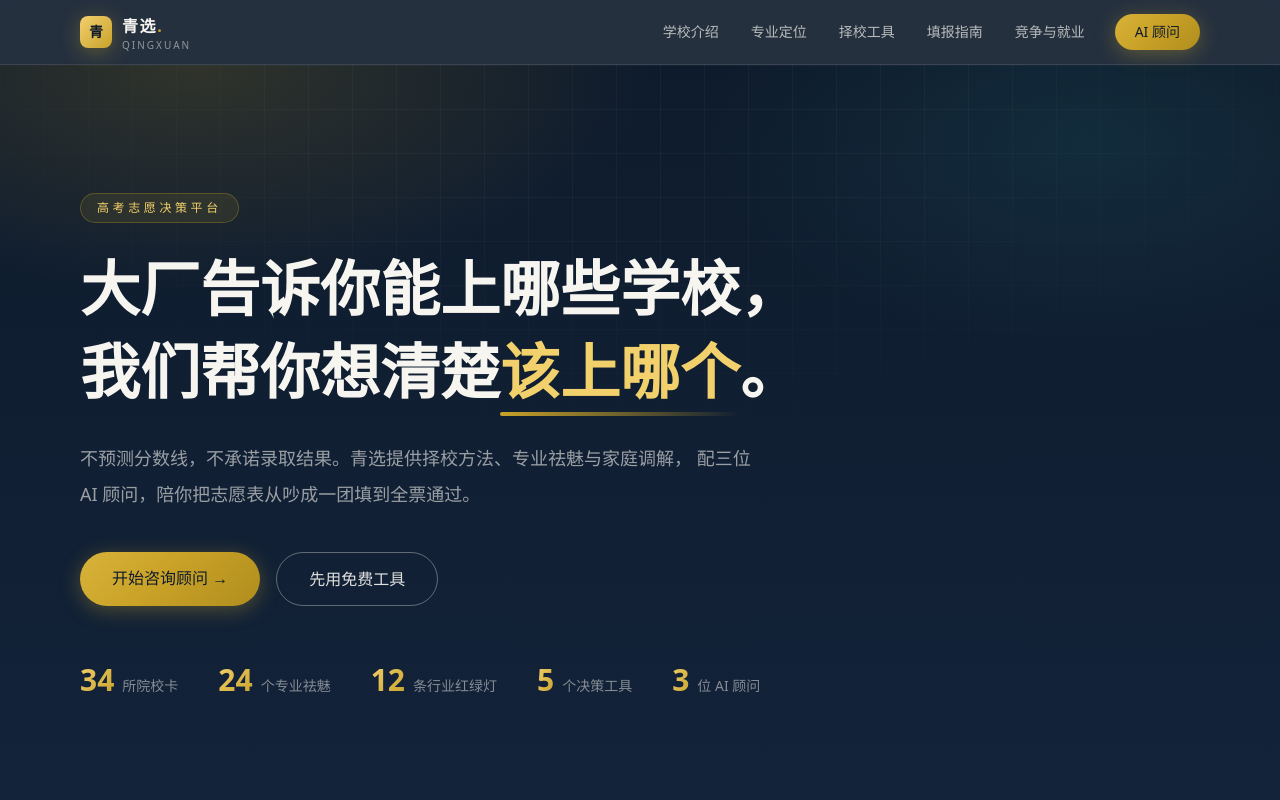
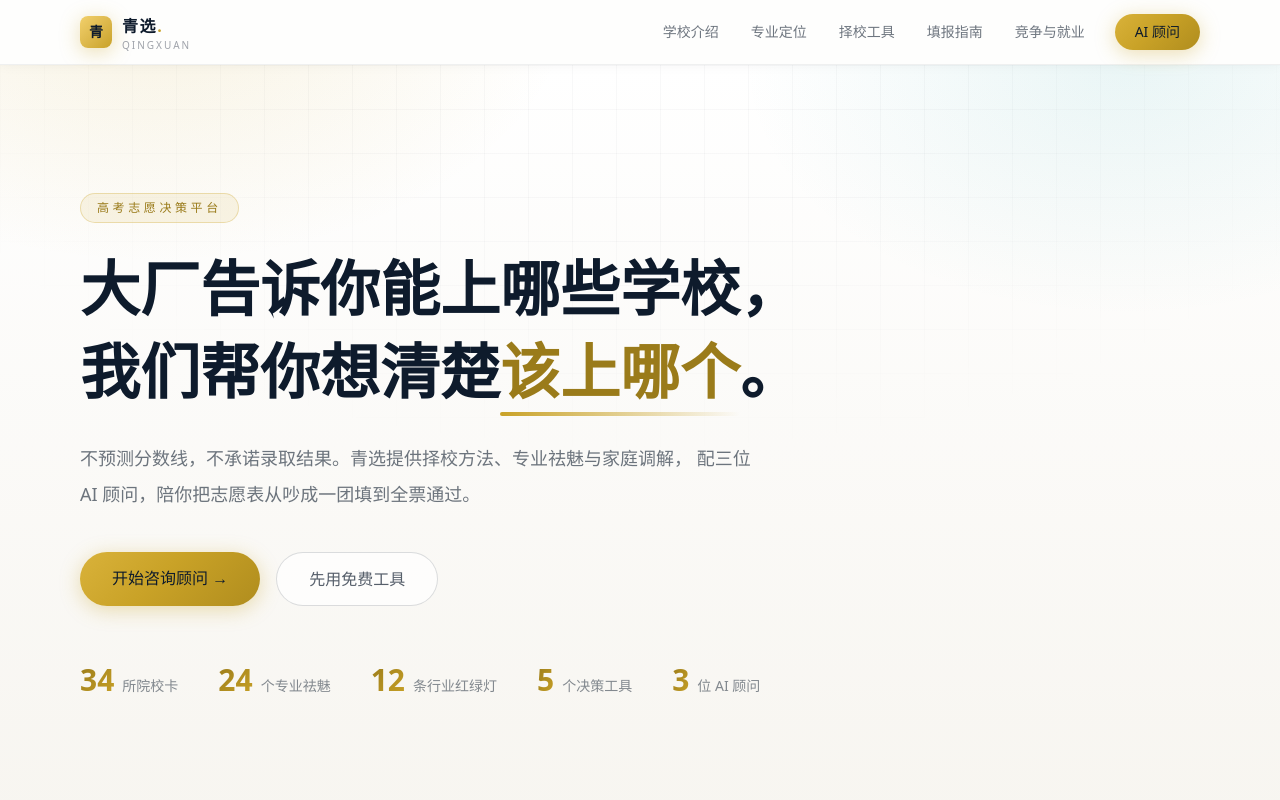
Before and after one commit to yuwangjuan1/qingxuan, a Next.js app: page / in a window 1280 px wide. Shown: the top 800 px of the page. Built offline with nearby package versions, Linux system fonts and the light colour scheme.

Commit message:
style: 全站转浅色系统一基调浅色毛玻璃导航/浅色光晕hero与横幅，深色仅保留页脚与点缀卡

```diff
--- a/app/globals.css
+++ b/app/globals.css
@@ -96,7 +96,38 @@ body {
   border-color: rgba(201, 162, 39, 0.35);
 }
 
-/* hero 深底：径向光晕 + 细网格 */
+/* 页面横幅：浅色光晕卡 */
+.page-banner {
+  background:
+    radial-gradient(ellipse 60% 90% at 15% 0%, rgba(201, 162, 39, 0.10), transparent 55%),
+    radial-gradient(ellipse 50% 80% at 90% 10%, rgba(46, 163, 166, 0.08), transparent 55%),
+    #FFFFFF;
+  border: 1px solid rgba(14, 27, 44, 0.06);
+  box-shadow: var(--shadow-card);
+}
+
+/* hero 浅底：金色/青碧光晕 + 渐隐细网格 */
+.hero-light {
+  background:
+    radial-gradient(ellipse 55% 60% at 12% -10%, rgba(201, 162, 39, 0.14), transparent 60%),
+    radial-gradient(ellipse 50% 55% at 88% 0%, rgba(46, 163, 166, 0.10), transparent 60%),
+    linear-gradient(180deg, #FFFFFF 0%, #F7F5F0 100%);
+  position: relative;
+  overflow: hidden;
+}
+.hero-light::before {
+  content: "";
+  position: absolute;
+  inset: 0;
+  background-image:
+    linear-gradient(rgba(14, 27, 44, 0.028) 1px, transparent 1px),
+    linear-gradient(90deg, rgba(14, 27, 44, 0.028) 1px, transparent 1px);
+  background-size: 44px 44px;
+  mask-image: radial-gradient(ellipse 80% 70% at 50% 0%, black 30%, transparent 75%);
+  pointer-events: none;
+}
+
+/* 深色点缀卡（首页理念/详情页引流条/页脚锚定用） */
 .hero-dark {
   background:
     radial-gradient(ellipse 60% 50% at 15% 0%, rgba(201, 162, 39, 0.18), transparent 60%),
@@ -126,13 +157,6 @@ body {
   background: linear-gradient(90deg, var(--color-gold), var(--color-gold-light));
 }
 
-/* 详情页顶部横幅 */
-.page-banner {
-  background:
-    radial-gradient(ellipse 70% 90% at 20% 0%, rgba(201, 162, 39, 0.14), transparent 55%),
-    linear-gradient(160deg, #0E1B2C 0%, #1C2E45 100%);
-}
-
 /* 输入框统一 */
 .field {
   background: #fff;
--- a/app/guide/page.tsx
+++ b/app/guide/page.tsx
@@ -27,9 +27,9 @@ export default function GuidePage() {
 
   return (
     <div className="max-w-4xl mx-auto px-4 py-14">
-      <div className="page-banner text-paper rounded-3xl px-8 py-10 md:px-12">
+      <div className="page-banner rounded-3xl px-8 py-10 md:px-12">
         <h1 className="text-3xl md:text-4xl font-bold">填报指南</h1>
-        <p className="mt-3 text-paper/60 max-w-2xl leading-relaxed text-sm md:text-base">
+        <p className="mt-3 text-ink/60 max-w-2xl leading-relaxed text-sm md:text-base">
           一站式知识底座：规则名词、经典坑位、时间线、高频疑问。填报前过一遍，少走九成弯路。
         </p>
       </div>
--- a/app/insights/page.tsx
+++ b/app/insights/page.tsx
@@ -9,9 +9,9 @@ const toneStyle: Record<string, string> = {
 export default function InsightsPage() {
   return (
     <div className="max-w-4xl mx-auto px-4 py-12">
-      <div className="page-banner text-paper rounded-3xl px-8 py-10 md:px-12">
+      <div className="page-banner rounded-3xl px-8 py-10 md:px-12">
         <h1 className="text-3xl md:text-4xl font-bold">竞争与就业</h1>
-        <p className="mt-3 text-paper/60 max-w-2xl leading-relaxed text-sm md:text-base">
+        <p className="mt-3 text-ink/60 max-w-2xl leading-relaxed text-sm md:text-base">
           {INSIGHTS.length} 条行业红绿灯：定性判断，来源公开可查。绿灯不是躺赢，红灯也不是劝退，是帮你把预期校准到真实水位。
         </p>
       </div>
--- a/app/layout.tsx
+++ b/app/layout.tsx
@@ -30,7 +30,7 @@ export default function RootLayout({ children }: { children: React.ReactNode })
   return (
     <html lang="zh-CN">
       <body className="min-h-screen flex flex-col">
-        <header className="sticky top-0 z-50 bg-ink/90 backdrop-blur-md text-paper border-b border-white/10">
+        <header className="sticky top-0 z-50 bg-white/85 backdrop-blur-lg text-ink border-b border-ink/[0.06] shadow-[0_1px_12px_rgba(14,27,44,0.04)]">
           <div className="max-w-6xl mx-auto px-4 h-16 flex items-center justify-between">
             <Link href="/" className="flex items-center gap-2.5 group">
               <span className="w-8 h-8 rounded-lg bg-gradient-to-br from-gold-light to-gold text-ink font-bold flex items-center justify-center text-sm shadow-gold">
@@ -40,7 +40,7 @@ export default function RootLayout({ children }: { children: React.ReactNode })
                 <span className="font-bold tracking-widest text-base">
                   青选<span className="text-gold">.</span>
                 </span>
-                <span className="text-[10px] tracking-[0.2em] opacity-50 mt-0.5">QINGXUAN</span>
+                <span className="text-[10px] tracking-[0.2em] text-ink/40 mt-0.5">QINGXUAN</span>
               </span>
             </Link>
             <nav className="hidden md:flex items-center gap-1 text-sm">
@@ -48,7 +48,7 @@ export default function RootLayout({ children }: { children: React.ReactNode })
                 <Link
                   key={n.href}
                   href={n.href}
-                  className="px-3.5 py-2 rounded-full text-paper/70 hover:text-gold-light hover:bg-white/5 transition-colors"
+                  className="px-3.5 py-2 rounded-full text-ink/60 hover:text-gold-dark hover:bg-gold/[0.07] transition-colors"
                 >
                   {n.label}
                 </Link>
--- a/app/majors/page.tsx
+++ b/app/majors/page.tsx
@@ -29,9 +29,9 @@ export default function MajorsPage() {
 
   return (
     <div className="max-w-6xl mx-auto px-4 py-14">
-      <div className="page-banner text-paper rounded-3xl px-8 py-10 md:px-12">
+      <div className="page-banner rounded-3xl px-8 py-10 md:px-12">
         <h1 className="text-3xl md:text-4xl font-bold">专业定位</h1>
-        <p className="mt-3 text-paper/60 max-w-2xl leading-relaxed text-sm md:text-base">
+        <p className="mt-3 text-ink/60 max-w-2xl leading-relaxed text-sm md:text-base">
           {ALL_MAJORS.length} 个专业讲清四件事：学什么、四个出口、适合谁、坑在哪。已收录 {trapCount} 个名称陷阱专业，报前先祛魅。
         </p>
       </div>
--- a/app/page.tsx
+++ b/app/page.tsx
@@ -51,22 +51,22 @@ export default function Home() {
   return (
     <div>
       {/* Hero */}
-      <section className="hero-dark text-paper">
+      <section className="hero-light">
         <div className="relative max-w-6xl mx-auto px-4 py-24 md:py-32">
-          <p className="inline-flex items-center gap-2 text-gold-light text-xs tracking-[0.3em] mb-6 border border-gold/30 bg-gold/10 rounded-full px-4 py-1.5">
+          <p className="inline-flex items-center gap-2 text-gold-dark text-xs tracking-[0.3em] mb-6 border border-gold/30 bg-gold/10 rounded-full px-4 py-1.5">
             高考志愿决策平台
           </p>
           <h1 className="text-4xl md:text-6xl font-bold leading-tight md:leading-snug max-w-3xl">
             大厂告诉你能上哪些学校，
             <br />
             我们帮你想清楚
-            <span className="relative inline-block text-gold-light">
+            <span className="relative inline-block text-gold-dark">
               该上哪个
               <span className="absolute left-0 -bottom-1 w-full h-1 bg-gradient-to-r from-gold to-transparent rounded-full" />
             </span>
             。
           </h1>
-          <p className="mt-7 text-paper/60 max-w-2xl leading-loose text-base md:text-lg">
+          <p className="mt-7 text-ink/60 max-w-2xl leading-loose text-base md:text-lg">
             不预测分数线，不承诺录取结果。青选提供择校方法、专业祛魅与家庭调解，
             配三位 AI 顾问，陪你把志愿表从吵成一团填到全票通过。
           </p>
@@ -79,7 +79,7 @@ export default function Home() {
             </Link>
             <Link
               href="/tools"
-              className="btn-ghost px-8 py-3.5 rounded-full text-paper/90"
+              className="px-8 py-3.5 rounded-full border border-ink/15 bg-white/70 text-ink/70 hover:border-gold hover:text-gold-dark transition-colors"
             >
               先用免费工具
             </Link>
@@ -87,10 +87,10 @@ export default function Home() {
           <div className="mt-14 flex gap-x-10 gap-y-4 flex-wrap">
             {stats.map((s) => (
               <div key={s.label} className="flex items-baseline gap-2">
-                <span className="text-3xl font-bold bg-gradient-to-br from-gold-light to-gold bg-clip-text text-transparent">
+                <span className="text-3xl font-bold bg-gradient-to-br from-gold-dark to-gold bg-clip-text text-transparent">
                   {s.num}
                 </span>
-                <span className="text-sm text-paper/50">{s.label}</span>
+                <span className="text-sm text-ink/50">{s.label}</span>
               </div>
             ))}
           </div>
--- a/app/schools/page.tsx
+++ b/app/schools/page.tsx
@@ -30,9 +30,9 @@ export default function SchoolsPage() {
 
   return (
     <div className="max-w-6xl mx-auto px-4 py-14">
-      <div className="page-banner text-paper rounded-3xl px-8 py-10 md:px-12">
+      <div className="page-banner rounded-3xl px-8 py-10 md:px-12">
         <h1 className="text-3xl md:text-4xl font-bold">学校介绍</h1>
-        <p className="mt-3 text-paper/60 max-w-2xl leading-relaxed text-sm md:text-base">
+        <p className="mt-3 text-ink/60 max-w-2xl leading-relaxed text-sm md:text-base">
           {ALL_SCHOOLS.length} 所结构化院校卡：实力在哪、政策如何、坑在哪。信息来自公开资料整理，报考前请核对当年招生章程。
         </p>
       </div>
--- a/app/tools/page.tsx
+++ b/app/tools/page.tsx
@@ -102,9 +102,9 @@ export default function ToolsPage() {
 
   return (
     <div className="max-w-4xl mx-auto px-4 py-14">
-      <div className="page-banner text-paper rounded-3xl px-8 py-10 md:px-12">
+      <div className="page-banner rounded-3xl px-8 py-10 md:px-12">
         <h1 className="text-3xl md:text-4xl font-bold">择校工具</h1>
-        <p className="mt-3 text-paper/60 max-w-2xl leading-relaxed text-sm md:text-base">
+        <p className="mt-3 text-ink/60 max-w-2xl leading-relaxed text-sm md:text-base">
           把方法论变成可勾选的动作。所有结果只在你本地浏览器里计算，不收集任何信息。
         </p>
       </div>
```
Also changed, not shown: app/majors/[id]/page.tsx (+7 -7 lines), app/schools/[id]/page.tsx (+4 -4 lines).
